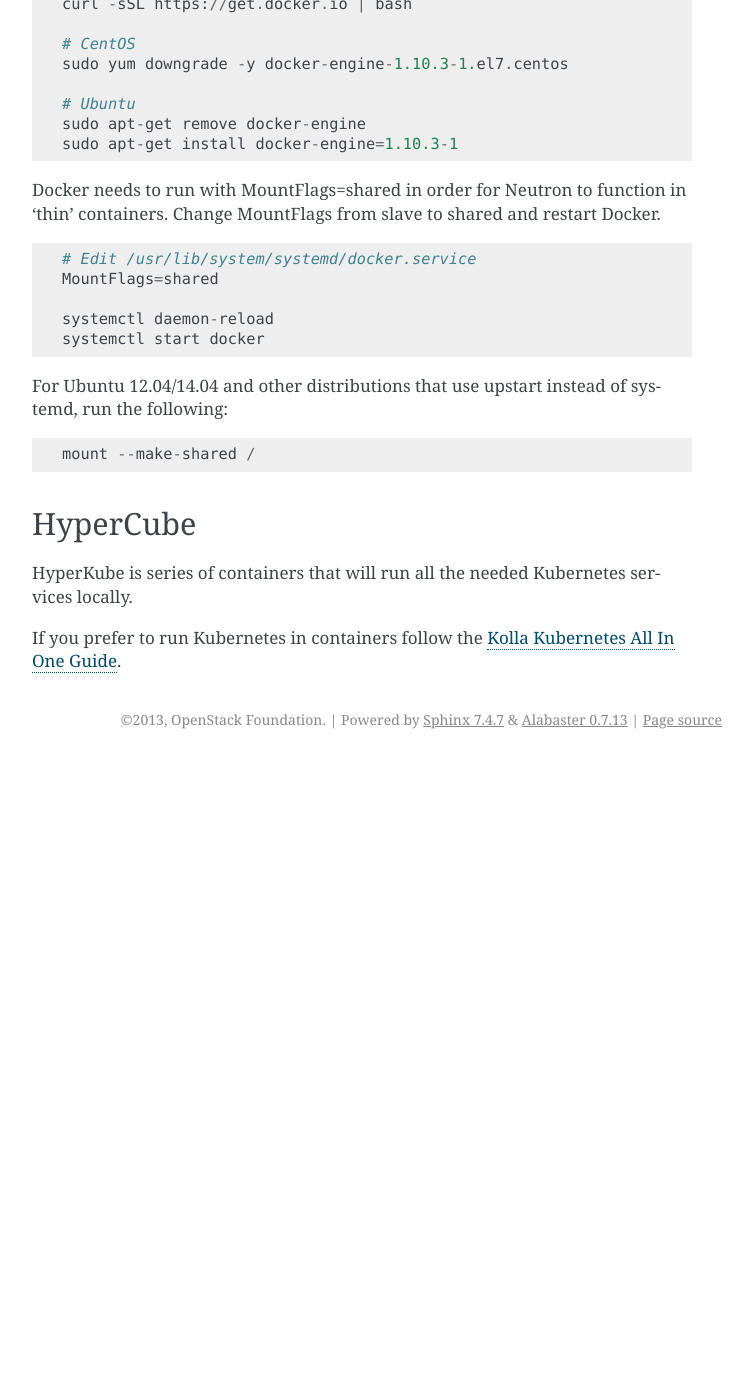
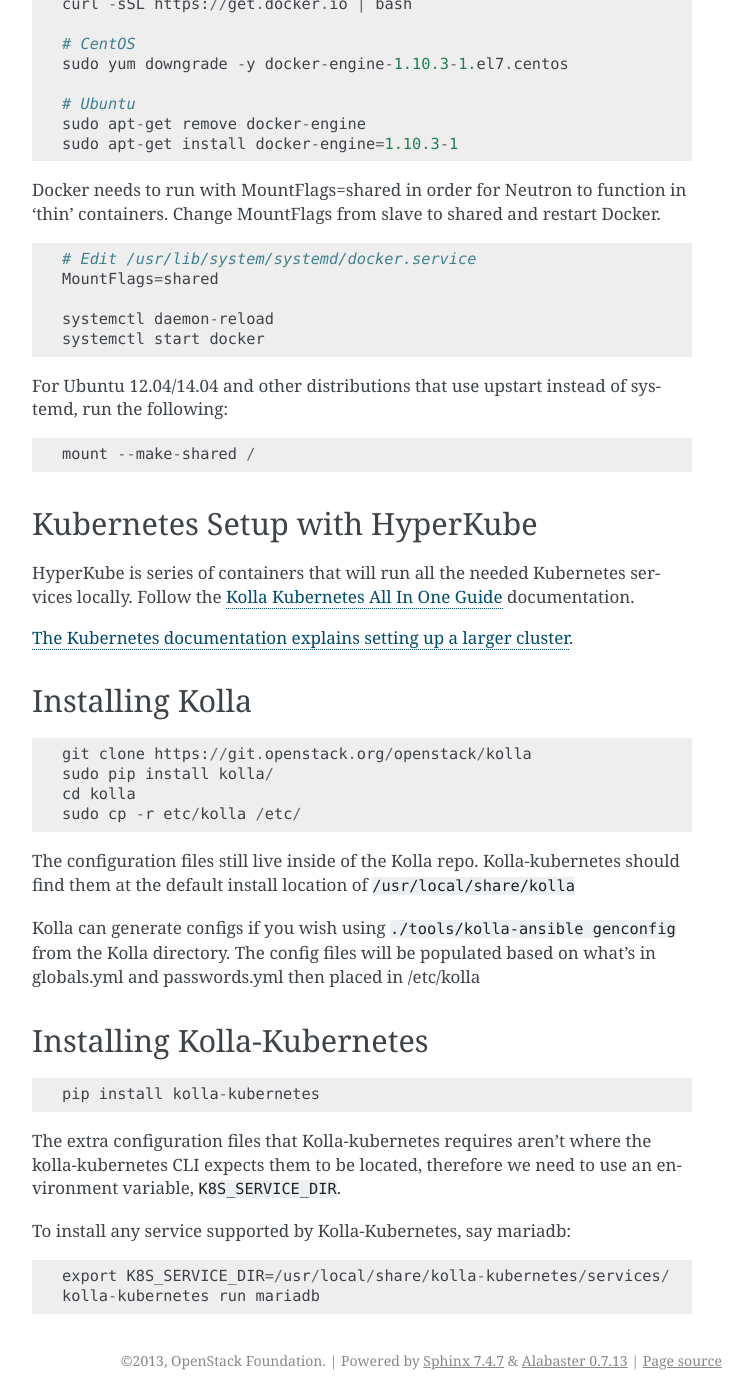
Before and after one commit to openstack-archive/kolla-kubernetes, a Sphinx documentation site: the page built from doc/source/quickstart.rst, in a window 1280 px wide and 1400 px high, scrolled down 727 px. Shown: the whole window, without its empty margins (388-1141 px from the left). Built offline with Sphinx 7.4.7, drawn with Linux system fonts in a browser that asks for light colours; before the commit the page ends 1486 px from its top, so only the background shows below that; some of the changed text lies outside the part shown.

Commit message:
Add more details to the quickstart and usage guide.
This should get new developers and users farther along the
process of trying out kolla-kubernetes.

Change-Id: I8924f7be465e01431482b39f572d37f3a6e240cc
Partially-implements: blueprint documentation-initialization

```diff
--- a/doc/source/quickstart.rst
+++ b/doc/source/quickstart.rst
@@ -57,10 +57,47 @@ systemd, run the following:
 
     mount --make-shared /
 
-HyperCube
-=========
+Kubernetes Setup with HyperKube
+===============================
 
 HyperKube is series of containers that will run all the needed Kubernetes
-services locally.
+services locally.  Follow the :doc:`kubernetes-all-in-one` documentation.
 
-If you prefer to run Kubernetes in containers follow the :doc:`kubernetes-all-in-one`.
+`The Kubernetes documentation explains setting up a larger cluster
+<http://kubernetes.io/docs/getting-started-guides/>`_.
+
+Installing Kolla
+================
+
+::
+
+    git clone https://git.openstack.org/openstack/kolla
+    sudo pip install kolla/
+    cd kolla
+    sudo cp -r etc/kolla /etc/
+
+The configuration files still live inside of the Kolla repo.
+Kolla-kubernetes should find them at the default install
+location of ``/usr/local/share/kolla``
+
+Kolla can generate configs if you wish using ``./tools/kolla-ansible genconfig``
+from the Kolla directory.  The config files will be populated based on what's
+in globals.yml and passwords.yml then placed in /etc/kolla
+
+Installing Kolla-Kubernetes
+===========================
+
+::
+
+    pip install kolla-kubernetes
+
+The extra configuration files that Kolla-kubernetes requires aren't where
+the kolla-kubernetes CLI expects them to be located, therefore we need to
+use an environment variable, ``K8S_SERVICE_DIR``.
+
+To install any service supported by Kolla-Kubernetes, say mariadb:
+
+::
+
+    export K8S_SERVICE_DIR=/usr/local/share/kolla-kubernetes/services/
+    kolla-kubernetes run mariadb
```
Also changed, not shown: doc/source/usage.rst (+13 -2 lines).
